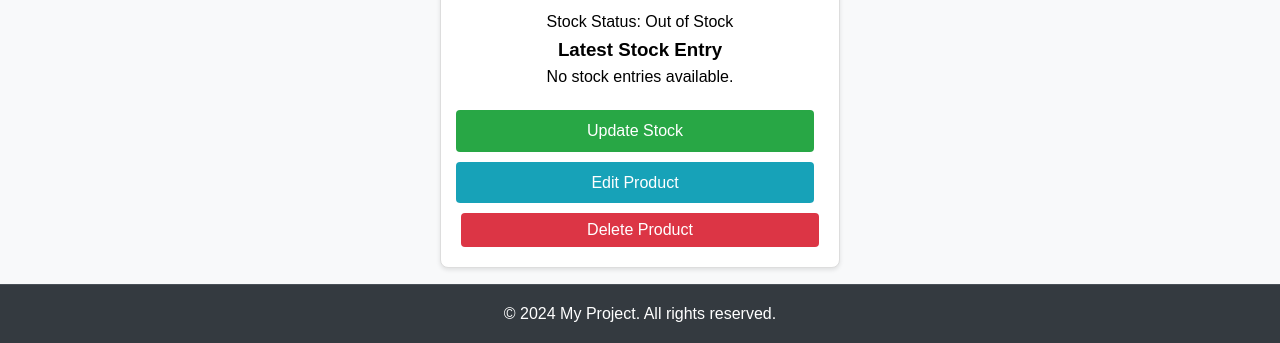
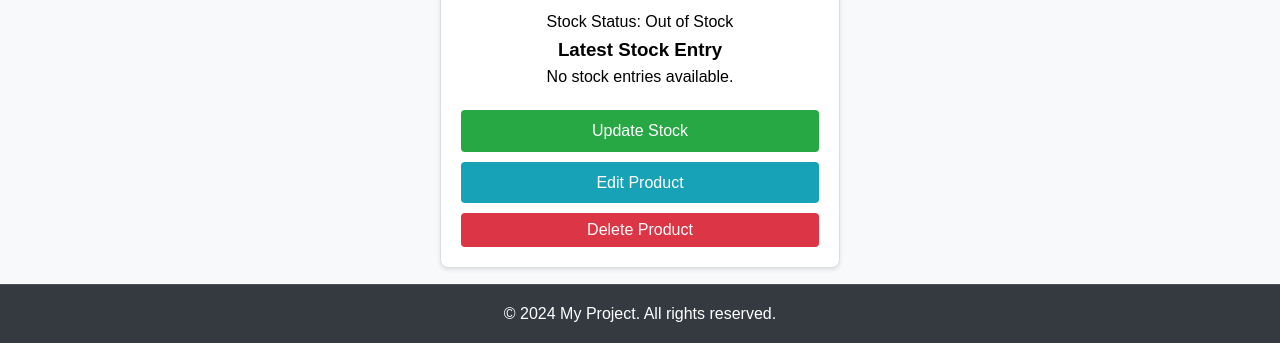
Before and after one commit to Mohamedabdullhaleam/Django-Inventory, a Django app: page /products/9/ in a window 1280 px wide. Shown: the part 815-1158 px from the top of the page. Run offline with Django 3.2, Linux system fonts and the light colour scheme; data comes from the database, SQL or seed files in the repository; both versions use the stored data as it was after the commit.

Commit message:
Fix Delete Button Alignment

```diff
--- a/InventoryPlus/inventory/templates/inventory/product_detail.html
+++ b/InventoryPlus/inventory/templates/inventory/product_detail.html
@@ -38,8 +38,8 @@
     {% endif %}
 
     <div class="product-actions">
-        <a class="btn btn-success" href="{% url 'stock_update' pk=product.pk %}">Update Stock</a>
-        <a class="btn btn-info" href="{% url 'product_edit' pk=product.pk %}">Edit Product</a>
+        <a class="btn btn-success"style="margin-left: 10px;" href="{% url 'stock_update' pk=product.pk %}">Update Stock</a>
+        <a class="btn btn-info"style="margin-left: 10px;" href="{% url 'product_edit' pk=product.pk %}">Edit Product</a>
         <form method="POST" action="{% url 'product_delete' pk=product.pk %}" class="delete-form" style="display:inline;">
             {% csrf_token %}
             <button type="submit" class="btn btn-danger">Delete Product</button>
```
Also changed, not shown: InventoryPlus/db.sqlite3.
